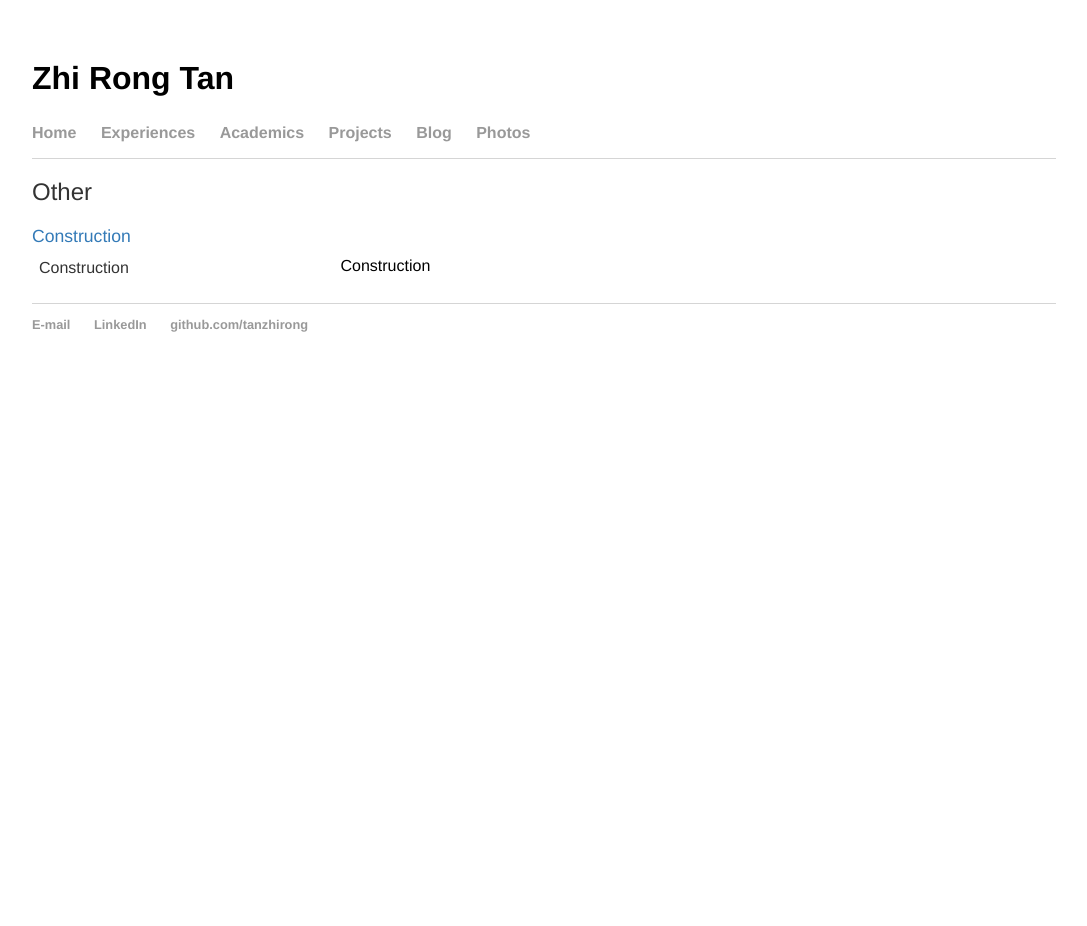
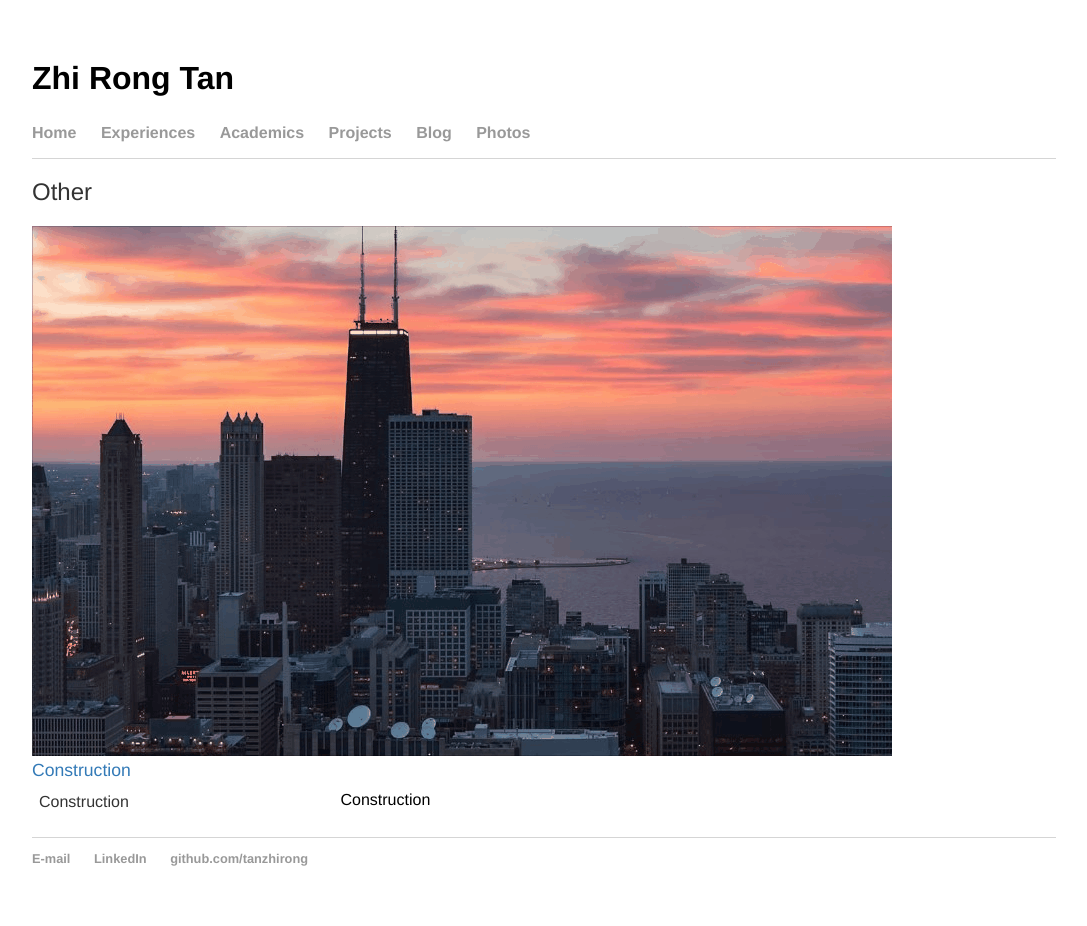
Before and after one commit to tanzhirong/tanzhirong.github.io, a Jekyll site: the page built from projects/index.html, in a window 1280 px wide. Shown: the whole page, without its empty margins (96-1183 px from the left). Built offline with Jekyll 4.4.1, drawn with Linux system fonts in a browser that asks for light colours; before the commit the page ends 900 px from its top, so only the background shows below that.

Commit message:
Update index.html

```diff
--- a/projects/index.html
+++ b/projects/index.html
@@ -4,7 +4,7 @@ title: Projects | Zhi Rong Tan
 ---
 
 <h2>Other</h2>
-
+<img src="testing1.gif">
 <div class="project_title"><a target="_blank" href="">Construction</a></div>
 <table>
     <td width="75%">
```
